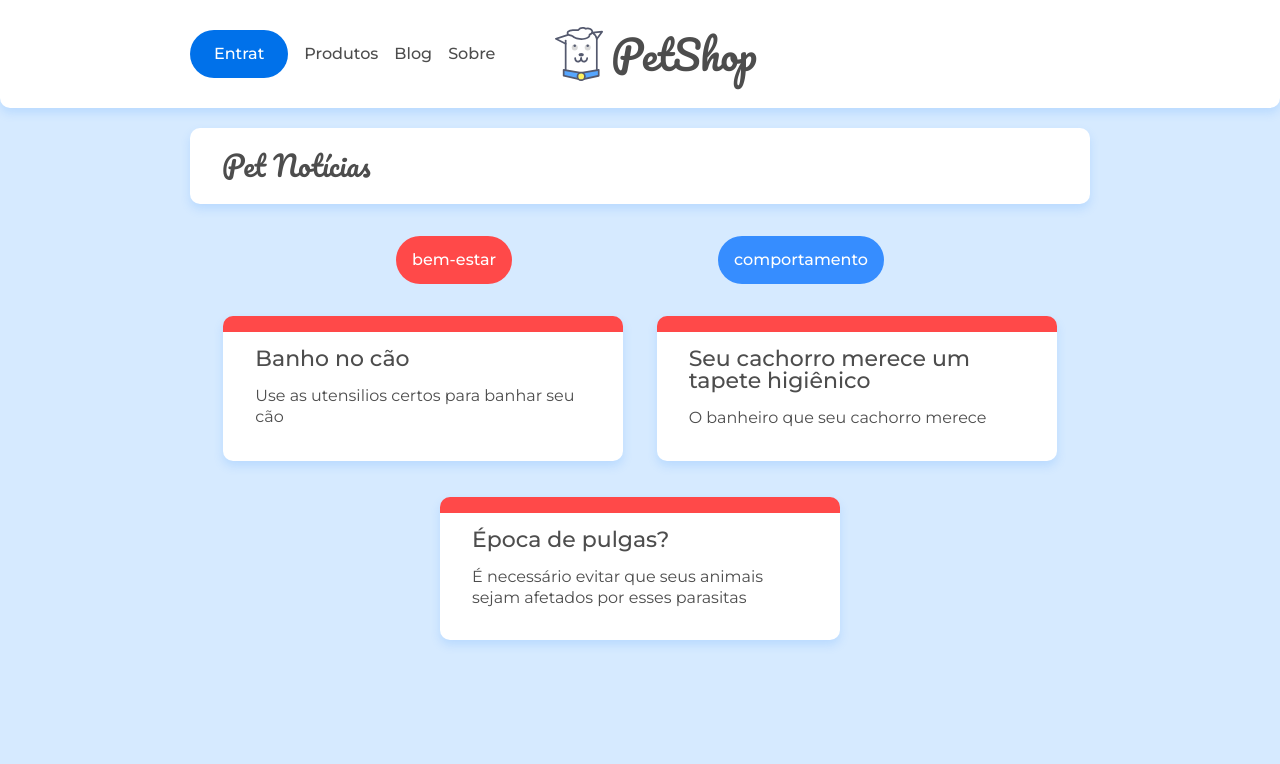
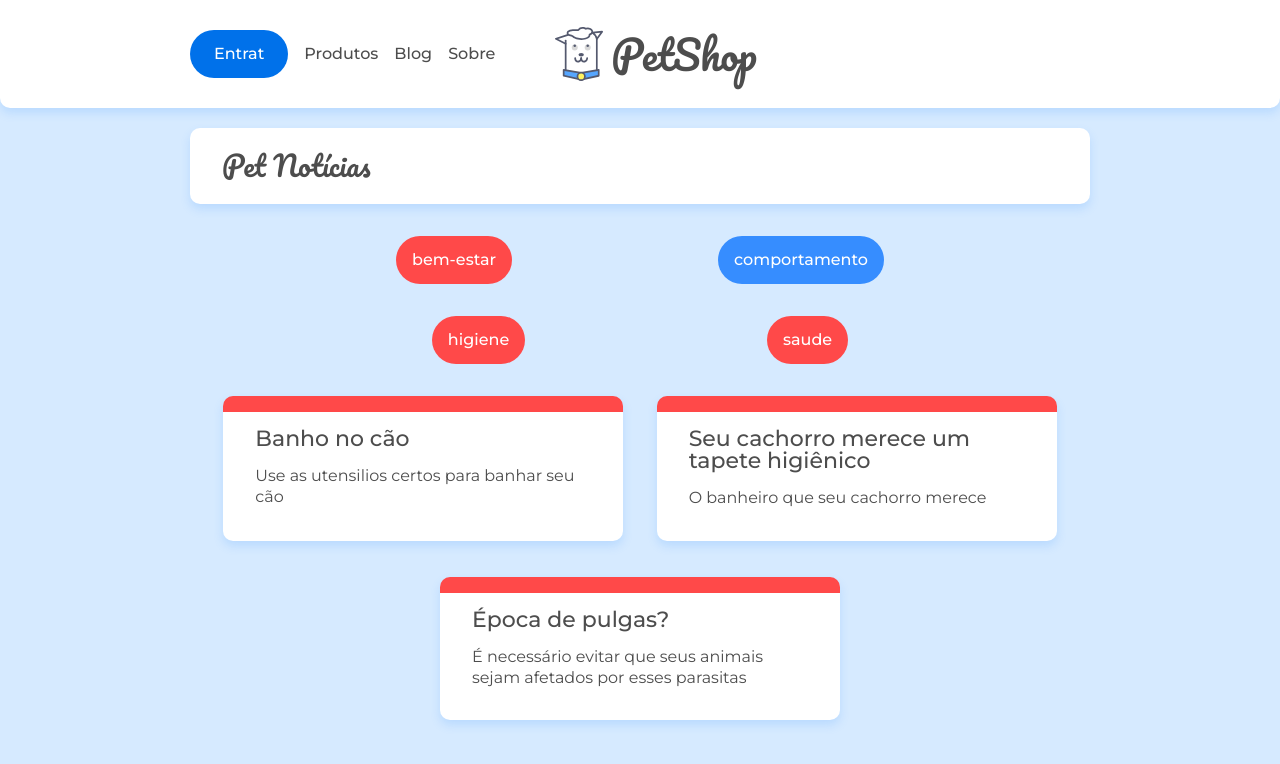
Before and after one commit to sansonvinicius/dog_blog, a React (Create React App) app: page /categoria/bem-estar in a window 1280 px wide. Shown: the top 764 px of the page. Built offline with nearby package versions, Linux system fonts and the light colour scheme; data requests are answered from the project's data file.

Commit message:
implementação das rotas para subcategorias dos posts

```diff
--- a/src/paginas/Categoria.jsx
+++ b/src/paginas/Categoria.jsx
@@ -2,12 +2,13 @@
 import '../assets/css/blog.css'
 import ListaCategorias from '../componentes/ListaCategorias'
 import ListaPost from '../componentes/ListaPost'
-import { Route, useParams, useRouteMatch} from 'react-router-dom'
+import { Route, useParams, useRouteMatch, Link, Switch} from 'react-router-dom'
 import { busca } from '../api/api'
+import SubCategoria from '../paginas/SubCategoria'
 
 const Categoria = () => {
     const { id } = useParams()
-    const { path } = useRouteMatch()
+    const { url, path } = useRouteMatch()
     const [ subcategorias, setSubcategorias] = useState([])
 
     useEffect(() => {
@@ -23,9 +24,28 @@
         </div>
 
         <ListaCategorias />
-        <Route exact path={`${path}`}>
-            <ListaPost url={ `/posts?categoria=${id}`}/>
-        </Route>
+        <ul className="lista-categorias container flex">
+            {
+                subcategorias.map((subcategoria) =>(
+                    <li className={`lista-categorias__categoria
+                    lista-categorias__categoria--${id}`}
+                    key={subcategoria}>
+                    <Link to={`${url}/${subcategoria}`}>
+                        {subcategoria}
+                    </Link>
+                    </li>
+                ))
+
+            }
+        </ul>
+        <Switch>
+            <Route exact path={`${path}`}>
+                <ListaPost url={ `/posts?categoria=${id}`}/>
+            </Route>
+            <Route path={`${path}/:subcategoria`}>
+                <SubCategoria />
+            </Route>
+        </Switch>
         </>
     )
 }
```
Also changed, not shown: 1 other file (tests, documents, lock files or other folders).
